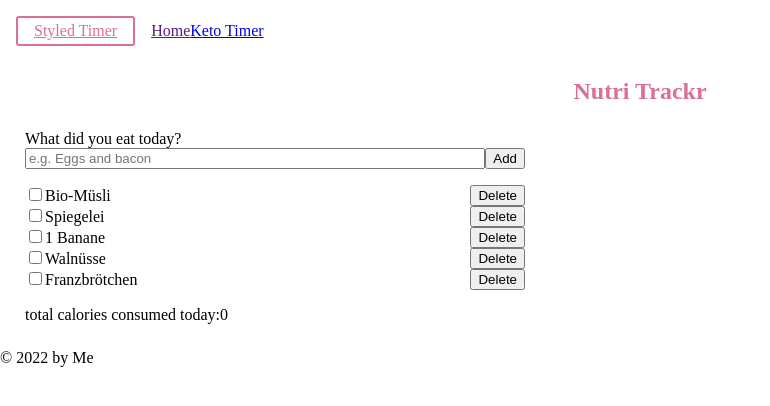
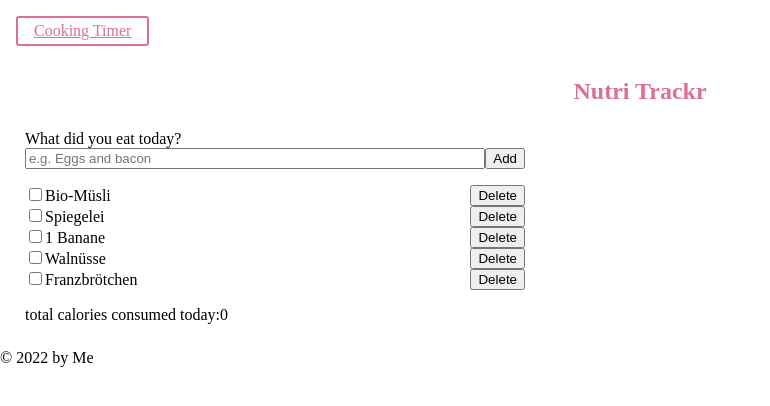
Before and after one commit to DennisWarchocki/Capstone-Project, a Next.js app: page / in a window 1280 px wide. Shown: the top 406 px of the page, without its empty margins (0-770 px from the left). Built offline with nearby package versions, Linux system fonts and the light colour scheme.

Commit message:
styled Nav Button

```diff
--- a/src/components/Header.js
+++ b/src/components/Header.js
@@ -1,19 +1,13 @@
-import Link from 'next/link';
-
 import {StyledNavButton} from './styled/StyledNavButton';
 
 export default function Header() {
 	return (
 		<header>
 			<nav>
-				<StyledNavButton as="a" href="../pages/index">
-					Styled Timer
+				<StyledNavButton as="a" href="/timer">
+					Cooking Timer
 				</StyledNavButton>
-				<Link href="">Home</Link>
-				<Link href="/timer">Keto Timer</Link>
 			</nav>
 		</header>
 	);
 }
-
-//<Button as="a" href="#">Link with Button styles</Button>
```
